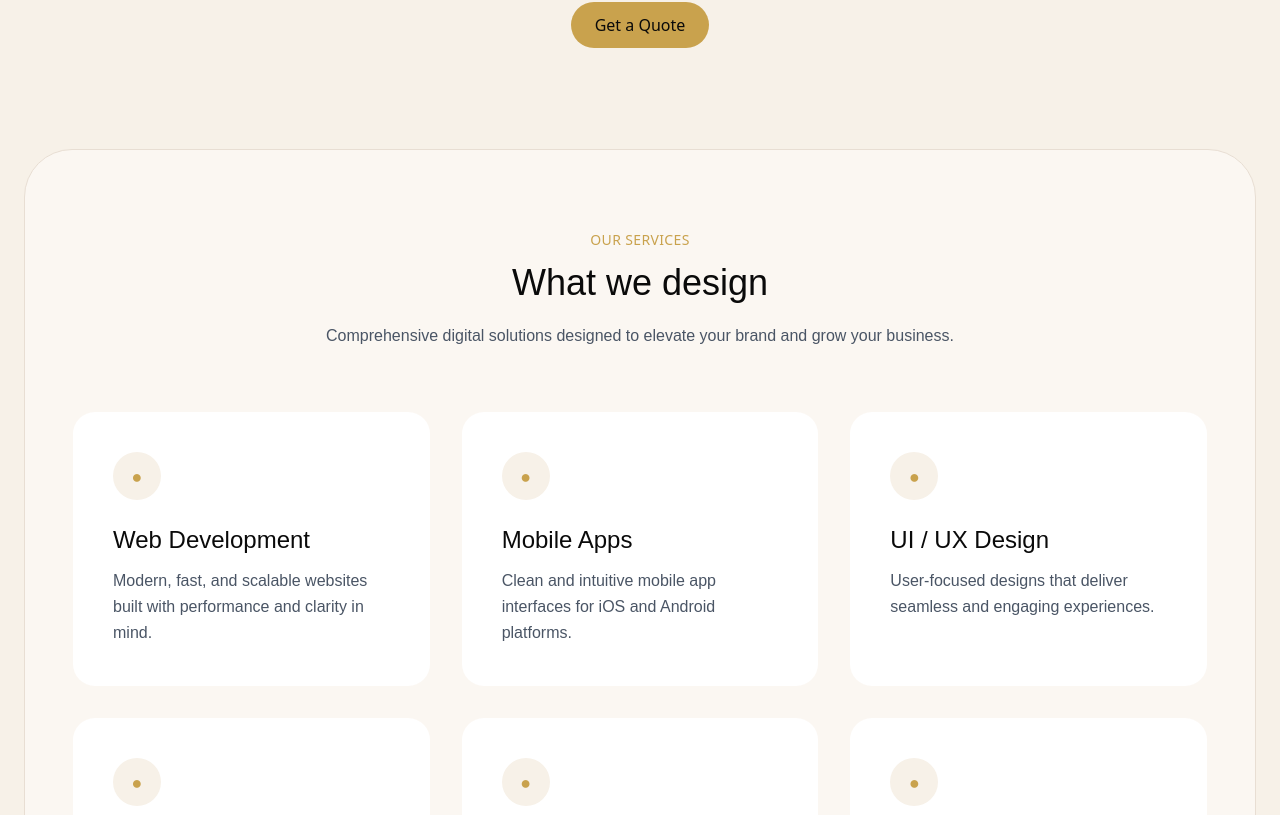
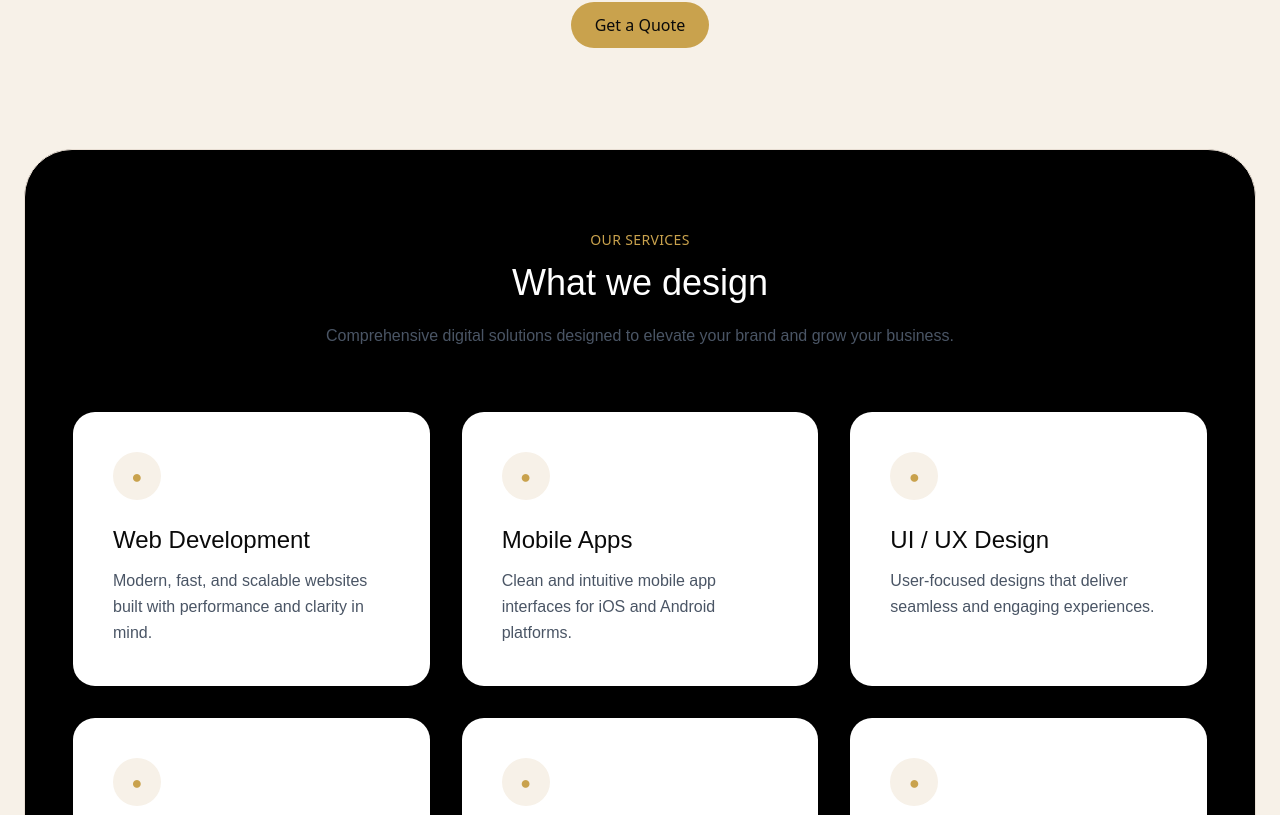
Before and after one commit to Amnafazal2004/webdesign, a Next.js app: page / in a window 1280 px wide. Shown: the part 465-1280 px from the top of the page. Built offline with nearby package versions, Linux system fonts and the light colour scheme; a web font is replaced by a local one.

Commit message:
changed ui

```diff
--- a/features/Hero.tsx
+++ b/features/Hero.tsx
@@ -25,12 +25,12 @@ const Hero = () => {
 {/* What We Design */}
 <section id="services" className="relative">
   <div className="max-w-7xl mx-auto px-6">
-    <div className="bg-[#FBF7F2] border border-[#E8DED3] rounded-[48px] px-8 md:px-12 py-16 md:py-20">
+    <div className="bg-black border border-[#E8DED3] rounded-[48px] px-8 md:px-12 py-16 md:py-20">
 
       {/* Section Header */}
       <div className="text-center mb-16 max-w-2xl mx-auto">
         <p className="text-sm tracking-wide text-[#C9A24D] mb-2">OUR SERVICES</p>
-        <h2 className={`${CyGroteskmed.className} text-3xl md:text-4xl leading-snug`}>
+        <h2 className={`${CyGroteskmed.className} text-3xl md:text-4xl text-white leading-snug`}>
           What we design
         </h2>
         <p className={`${CyGroteskreg.className} text-gray-600 mt-4`}>
```
